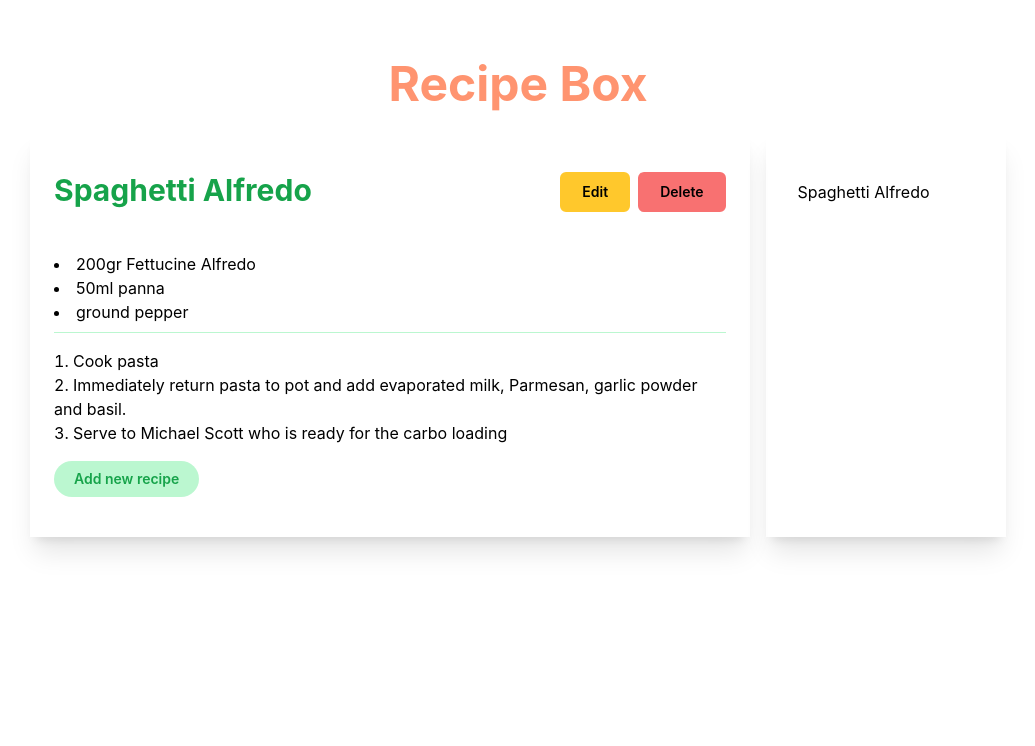
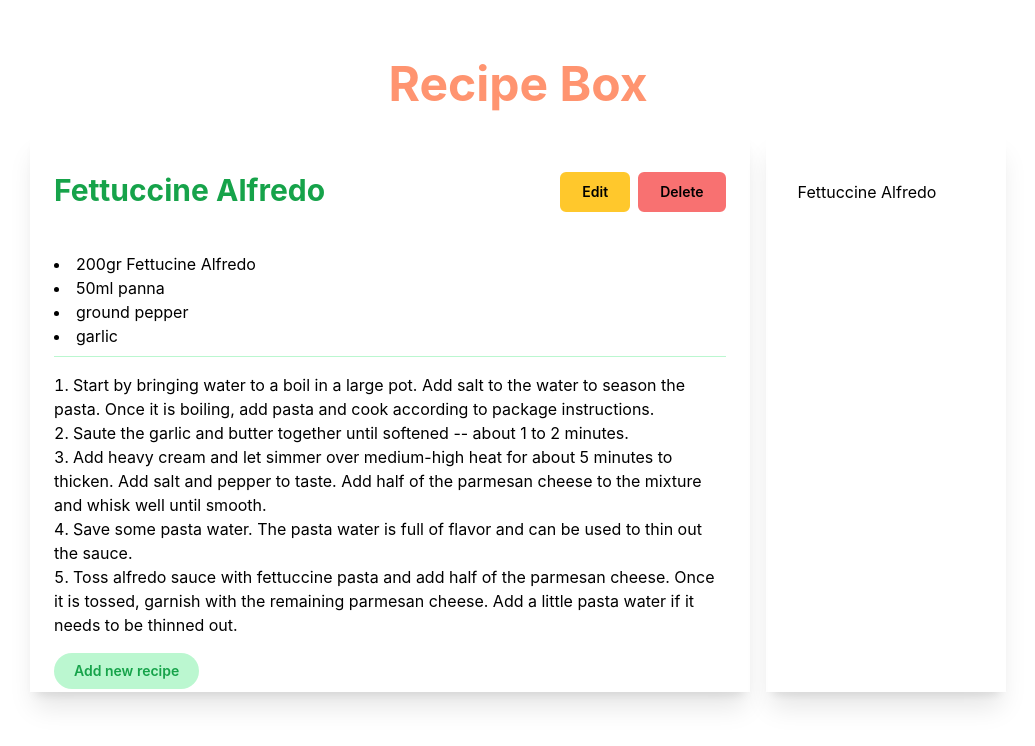
Before and after one commit to RossellaFer/recipe-box, a React (Create React App) app: page / in a window 1280 px wide. Shown: the top 746 px of the page, without its empty margins (122-1157 px from the left). Built offline with nearby package versions, Linux system fonts and the light colour scheme.

Commit message:
select recipe from list

```diff
--- a/package.json
+++ b/package.json
@@ -9,6 +9,7 @@
     "react": "^18.2.0",
     "react-dom": "^18.2.0",
     "react-scripts": "5.0.1",
+    "uuid": "^9.0.0",
     "web-vitals": "^2.1.4"
   },
   "scripts": {
--- a/src/App.js
+++ b/src/App.js
@@ -10,9 +10,7 @@ function App() {
     const saved = JSON.parse(localStorage.getItem("recipes"));
     return saved || staticRecipe
   });
-  const [currentRecipe, setCurrentRecipe] = useState(() => {
-    return recipes[0] || staticRecipe[0]
-  });
+  const [currentRecipe, setCurrentRecipe] = useState(staticRecipe[0]);
 
   const [showModal, setShowModal] = useState({
     show: false,
@@ -23,11 +21,32 @@ function App() {
 		localStorage.setItem('recipes', JSON.stringify(recipes));
 	}, [recipes]);
 
+  //run this once when the page renders the first time
+  useEffect(() => {
+		setCurrentRecipe(recipes[0] || staticRecipe[0]);
+	}, []);
+
 
   const handleSave = (values) => {
-    setCurrentRecipe(values);
+    console.log(values)
     setRecipes([...recipes, values])
   };
+
+  const handleEdit = (values) => {
+    recipes.find((recipe) => {
+      if(recipe.id === values.id) {
+        console.log(recipe);
+      }
+    })
+  }
+
+  const handleClickFromRecipeList = (e) => {
+    const clickedRecipe = e.currentTarget.getAttribute('data-recipe-id');
+    const correspondingRecipe = recipes.find(recipe => recipe.id === clickedRecipe);
+    setCurrentRecipe(correspondingRecipe);
+  }
+
+
 
   return (
     <div className="App w-screen px-4 py-9 flex flex-col min-h-screen shadow-xl">
@@ -36,21 +55,21 @@ function App() {
       </header>
 
       <section className='container mx-auto flex flex-col-reverse gap-4 md:flex-row'>
-        <article className='basis-3/4 p-6 shadow-xl overflow-auto flex flex-col w-full justify-between max-h-28 md:max-h-[60vh]'>
-          <Recipe title={currentRecipe.title} ingredients={currentRecipe.ingredients} steps={currentRecipe.steps} showModal={showModal} setShowModal={setShowModal}/>
+        <article className='md:basis-3/4 p-6 shadow-xl overflow-auto flex flex-col w-full justify-between max-h-[50vh] md:max-h-[70vh]'>
+          <Recipe title={currentRecipe.title} ingredients={currentRecipe.ingredients} steps={currentRecipe.steps} setShowModal={setShowModal}/>
           <footer className='basis-1/8 py-4'>
             <button type="button" onClick={() => setShowModal({show: true, editMode: false})} className='bg-green-200 hover:bg-green-600 px-5 py-2 text-sm leading-5 rounded-full font-semibold text-green-600 hover:text-white'>Add new recipe</button>
           </footer>
         </article>
-        <nav className='basis-1/4 p-6 shadow-xl max-h-28 md:max-h-[60vh] overflow-auto scrollbar'>
+        <nav className='md:basis-1/4 p-6 shadow-xl max-h-[20vh] md:max-h-[70vh] overflow-auto scrollbar'>
           <ul className='py-2 divide-y divide-solid divide-gray'>
             {recipes.map((recipe, index) => {
-              return <li className='cursor-pointer py-4 px-2 hover:bg-gradient-to-r hover:from-green-200 hover:to-transparent'><a href='#article1'>{recipe.title}</a></li>
+              return <li onClick={handleClickFromRecipeList} data-recipe-id={recipe.id} className='cursor-pointer py-2 md:py-4 px-2 hover:bg-gradient-to-r hover:from-green-200 hover:to-transparent'>{recipe.title}</li>
             })}
           </ul>
         </nav>
       </section>
-      <RecipeForm showModal={showModal} setShowModal={setShowModal} onSave={handleSave} {...{currentRecipe}}/>
+      <RecipeForm showModal={showModal} setShowModal={setShowModal} onSave={handleSave} onEdit={handleEdit} {...{currentRecipe}}/>
     </div>
   );
 }
--- a/src/Recipe.js
+++ b/src/Recipe.js
@@ -1,20 +1,20 @@
-export function Recipe(props) {
-    const ingredients = props.ingredients;
+export function Recipe({title, id, ingredients, steps, setShowModal}) {
     const ingredientsList = ingredients.map((ingredient, index) => {
         return <li key={index}>{ingredient}</li>
     });
 
-    const steps = props.steps;
     const stepsList = steps.map((step, index) => {
         return <li key={index}>{step}</li>
     });
 
+
     return (
         <>
+            <div id={id}>
                 <header className='basis-1/8 py-4 flex justify-between'>
-                <h3 className='text-3xl font-bold text-green-600'>{props.title}</h3>
+                    <h3 className='text-3xl font-bold text-green-600'>{title}</h3>
                     <div className=''>
-                    <button className="px-5 py-2 mr-2 text-sm leading-5 rounded-md font-semibold bg-yellow border-yellow border-2 hover:bg-transparent" type="button" onClick={() => props.setShowModal({show: true, editMode: true})} >Edit</button>
+                        <button className="px-5 py-2 mr-2 text-sm leading-5 rounded-md font-semibold bg-yellow border-yellow border-2 hover:bg-transparent" type="button" onClick={() => setShowModal({show: true, editMode: true})} >Edit</button>
                         <button className="px-5 py-2 text-sm leading-5 rounded-md font-semibold bg-red-400 border-red-400 border-2 hover:bg-transparent" type="button">Delete</button>
                     </div>
                 </header>
@@ -22,6 +22,7 @@ export function Recipe(props) {
                     <ul className="ingredientsList list-disc list-inside my-4 py-2 border-b-1 border-green-200">{ingredientsList}</ul>
                     <ul className="descriptionList list-decimal list-inside">{stepsList}</ul>
                 </section>
+            </div>
         </>
     )
 }
--- a/src/RecipeForm.js
+++ b/src/RecipeForm.js
@@ -1,11 +1,29 @@
 import { useEffect, useState, } from "react";
+import { v4 as uuidv4 } from 'uuid';
+import { recipe } from "./data";
 
-const RecipeForm = ({showModal, setShowModal, onSave, currentRecipe = {}}) => {
+const RecipeForm = ({showModal, setShowModal, onSave, onEdit, currentRecipe = {}}) => {
+  const initialCurrentRecipe = {
+    id: uuidv4(),
+    title: '',
+    ingredients: '',
+    steps: '',
+  }
+
   const [recipeData, setRecipeData] = useState(currentRecipe);
   const [errors, setErrors] = useState('');
 
+
+  useEffect(() => {
+    if(showModal.editMode) {
+      setRecipeData(currentRecipe);
+    }
+    else {
+      setRecipeData(initialCurrentRecipe)
+    }
+  },[showModal.editMode])
+
   const { title, ingredients, steps } = recipeData;
-
 
   const validateData = () => {
     let errors = {};
@@ -37,14 +55,26 @@ const RecipeForm = ({showModal, setShowModal, onSave, currentRecipe = {}}) => {
     }
 
     setErrors({});
-    onSave(recipeData);
+    const formattedRecipeData = {
+      title: recipeData.title,
+      id: recipeData.id,
+      ingredients: recipeData.ingredients.split('\\'),
+      steps: recipeData.steps.split('\\')
+    }
+
+    if(showModal.editMode) {
+      onEdit(formattedRecipeData);
+    }
+    else {
+      onSave(formattedRecipeData);
+    }
   }
 
   return (
     <>
       {showModal.show ? (
         <>
-        <div class="relative z-10" aria-labelledby="modal-title" role="dialog" aria-modal="true">
+        <div className="relative z-10" aria-labelledby="modal-title" role="dialog" aria-modal="true">
           <div className="flex justify-center items-center overflow-x-hidden overflow-y-auto z-50 fixed inset-0 bg-gray bg-opacity-75">
             <div className="relative w-auto my-6 mx-auto max-w-3xl min-w-[400px]">
               <div className="border-0 rounded-lg shadow-lg relative flex flex-col w-full bg-white outline-none focus:outline-none">
--- a/src/data.js
+++ b/src/data.js
@@ -1,16 +1,21 @@
+import { v4 as uuidv4 } from 'uuid';
+
 export const recipe = [
     {
-        id: 1,
-        title: "Spaghetti Alfredo",
+        id: uuidv4(),
+        title: "Fettuccine Alfredo",
         ingredients: [
             '200gr Fettucine Alfredo',
             '50ml panna',
-            'ground pepper'
+            'ground pepper',
+            'garlic'
         ],
         steps: [
-            'Cook pasta',
-            'Immediately return pasta to pot and add evaporated milk, Parmesan, garlic powder and basil.',
-            'Serve to Michael Scott who is ready for the carbo loading'
+            'Start by bringing water to a boil in a large pot. Add salt to the water to season the pasta. Once it is boiling, add pasta and cook according to package instructions.',
+            'Saute the garlic and butter together until softened -- about 1 to 2 minutes.',
+            'Add heavy cream and let simmer over medium-high heat for about 5 minutes to thicken. Add salt and pepper to taste. Add half of the parmesan cheese to the mixture and whisk well until smooth.',
+            'Save some pasta water. The pasta water is full of flavor and can be used to thin out the sauce.',
+            'Toss alfredo sauce with fettuccine pasta and add half of the parmesan cheese. Once it is tossed, garnish with the remaining parmesan cheese. Add a little pasta water if it needs to be thinned out.'
         ]
     }
 ]
```
Also changed, not shown: 1 other file (tests, documents, lock files or other folders). Lines whose indentation alone changed are shown as unchanged.
